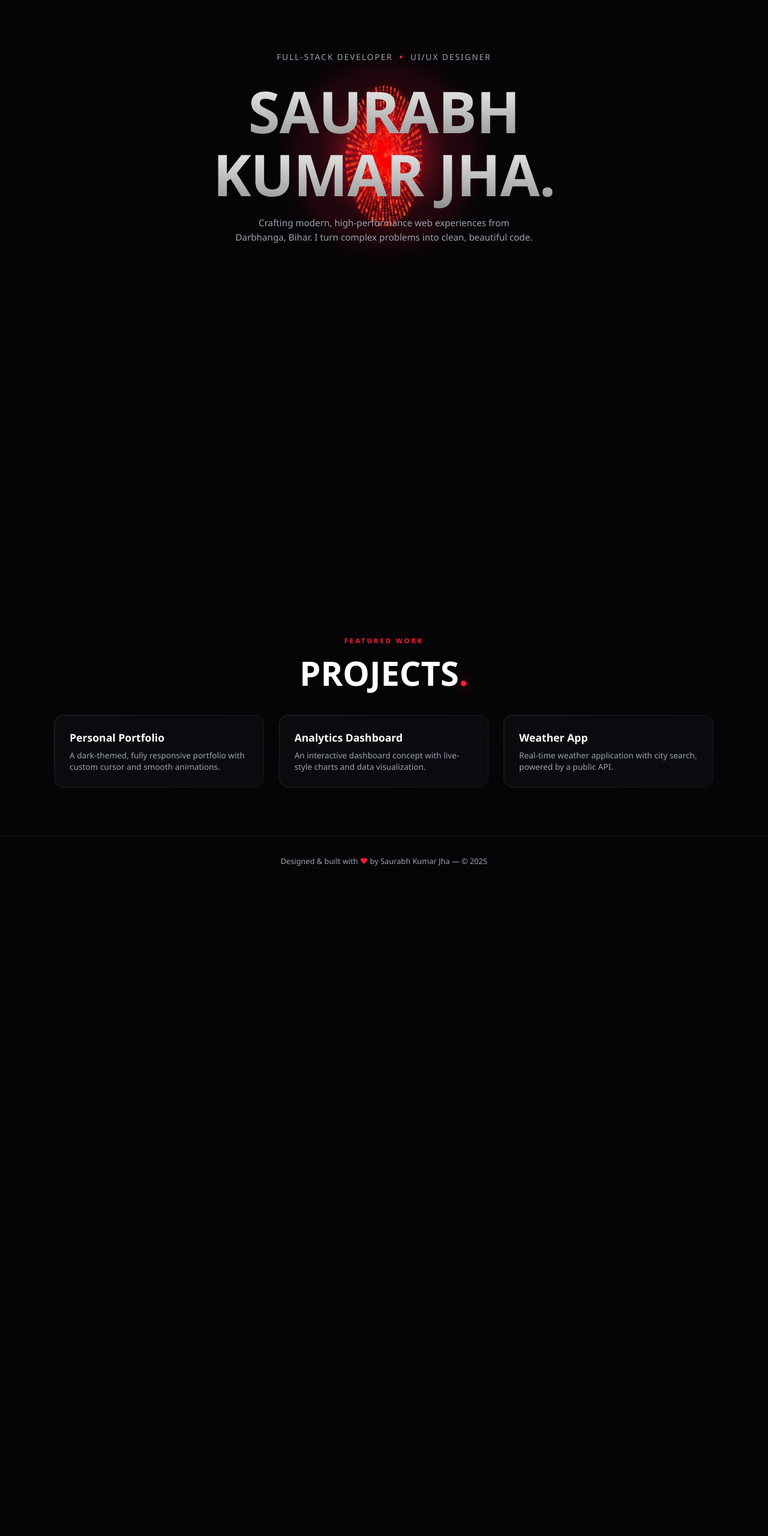
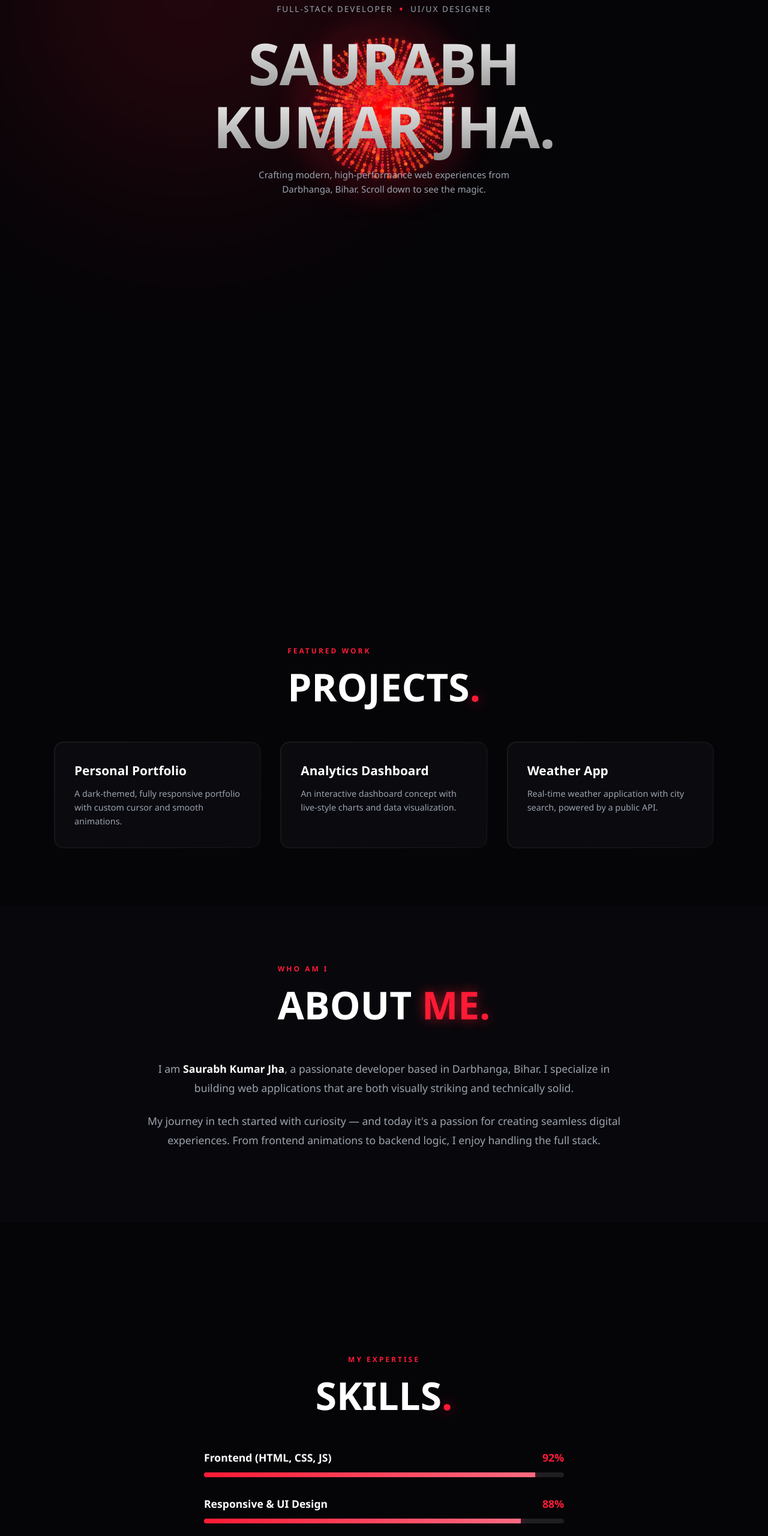
Before and after one commit to saurabhkashyap-maker/Portfoliosaurabh, a plain HTML site: page index.html in a window 1280 px wide. Shown: the part 220-2780 px from the top of the page at 60% size. Before the commit the page ends 1696 px from the top, so only its background shows below. Drawn offline with Linux system fonts and the light colour scheme.

Commit message:
Refactor index.html for layout and animation enhancements
Updated styles and structure for improved layout and animations.

```diff
--- a/index.html
+++ b/index.html
@@ -18,7 +18,7 @@
   }
   html { scroll-behavior:smooth; }
   body {
-    font-family:'Segoe UI', system-ui, -apple-system, sans-serif;
+    font-family:'Segoe UI', system-ui, sans-serif;
     background:var(--bg);
     color:var(--text);
     overflow-x:hidden;
@@ -30,11 +30,11 @@
   /* ============ BACKGROUND GLOW ============ */
   .bg-glow { position:fixed; inset:0; z-index:-2; overflow:hidden; pointer-events: none; }
   .bg-glow::before {
-    content:''; position:absolute; width:300px; height:300px; border-radius:50%;
-    background:var(--red); filter:blur(100px); opacity:.3;
-    top:0; left:-100px; animation:float1 15s ease-in-out infinite alternate;
+    content:''; position:absolute; width:600px; height:600px; border-radius:50%;
+    background:var(--red); filter:blur(150px); opacity:.15;
+    top:-200px; left:-100px; animation:float1 15s ease-in-out infinite alternate;
   }
-  @keyframes float1 { 100% { transform:translate(200px, 200px); } }
+  @keyframes float1 { 100% { transform:translate(300px, 300px); } }
 
   /* ============ CUSTOM CURSOR ============ */
   .cursor-dot, .cursor-ring {
@@ -49,11 +49,11 @@
   .cursor-ring.hover { width:60px; height:60px; background:rgba(255,26,53,.15); border-color:var(--red); }
   @media (hover:none) { body { cursor:auto; } .cursor-dot,.cursor-ring { display:none; } }
 
-  /* ============ NAV (Mobile Friendly) ============ */
+  /* ============ NAV ============ */
   nav {
     position:fixed; top:15px; left:50%; transform:translateX(-50%);
     z-index:100; display:flex; align-items:center; justify-content:space-between;
-    padding:0.6rem 1rem; border-radius:50px; width:calc(100% - 30px); max-width:1000px;
+    padding:0.6rem 1.5rem; border-radius:50px; width:calc(100% - 30px); max-width:1000px;
     background:var(--glass); backdrop-filter:blur(20px);
     border:1px solid var(--border); box-shadow:0 10px 30px rgba(0,0,0,0.5);
   }
@@ -65,17 +65,25 @@
   nav .btn-small { background:var(--red); color:#fff; padding:0.5rem 1rem; border-radius:50px; font-size:0.75rem; font-weight:700; box-shadow:0 0 15px var(--red-glow); }
   @media(max-width:850px) { nav ul { display:none; } }
 
-  /* ============ HERO SECTION (FIXED PARTICLES) ============ */
+  /* ============ SCROLL REVEAL CLASSES ============ */
+  .reveal-up { opacity:0; transform:translateY(60px); transition:all 1s cubic-bezier(0.2, 0.8, 0.2, 1); }
+  .reveal-left { opacity:0; transform:translateX(-60px); transition:all 1s cubic-bezier(0.2, 0.8, 0.2, 1); }
+  .reveal-right { opacity:0; transform:translateX(60px); transition:all 1s cubic-bezier(0.2, 0.8, 0.2, 1); }
+  .reveal-scale { opacity:0; transform:scale(0.8); transition:all 1s cubic-bezier(0.2, 0.8, 0.2, 1); }
+
+  .reveal-up.in, .reveal-left.in, .reveal-right.in, .reveal-scale.in {
+    opacity:1; transform:translate(0,0) scale(1);
+  }
+
+  /* ============ HERO SECTION ============ */
   #home { height: 150vh; position: relative; }
   .hero-sticky {
     position: sticky; top: 0; height: 100vh;
     display: flex; flex-direction: column; align-items: center; justify-content: center;
     padding: 0 5vw; overflow: hidden;
   }
-
   .hero-text {
     position: relative; z-index: 2; max-width: 700px; text-align: center;
-    transition: opacity 0.1s;
   }
   .hero-title {
     font-size:clamp(2.5rem,8vw,6rem); font-weight:900; line-height:1.1;
@@ -92,36 +100,64 @@
   .hero-subtitle span { color:var(--red); font-size:1.2rem; }
   .hero-desc { color:var(--muted); max-width:500px; margin: 0 auto 2rem; font-size:0.95rem; line-height:1.6; }
 
-  /* Canvas for Particles */
   #hero-particles {
     position: absolute; top: 0; left: 0; width: 100%; height: 100%;
     z-index: 1; pointer-events: none;
   }
-
-  /* Center Glowing Element (jo tootega) */
   .hero-center-glow {
     position: absolute; width: 250px; height: 250px; border-radius: 50%;
     background: radial-gradient(circle, rgba(255,26,53,0.8) 0%, transparent 70%);
     z-index: 0; filter: blur(15px);
-    display: flex; align-items: center; justify-content: center;
     box-shadow: 0 0 50px rgba(255,26,53,0.5);
   }
 
-  /* Other Sections */
-  section { padding: 5rem 5vw; display: flex; flex-direction: column; align-items: center; text-align: center; background: var(--bg); position: relative; z-index: 10;}
-  .section-tag { font-size:0.7rem; letter-spacing:3px; text-transform:uppercase; color:var(--red); margin-bottom:0.5rem; font-weight:600; }
-  h2.section-title { font-size:clamp(2rem,6vw,3.5rem); font-weight:900; text-transform:uppercase; margin-bottom:2rem; }
+  /* ============ GENERAL SECTION ============ */
+  section.content-sec { padding: 6rem 5vw; display: flex; flex-direction: column; align-items: center; position: relative; z-index: 10; background: var(--bg); }
+  .section-tag { font-size:0.75rem; letter-spacing:3px; text-transform:uppercase; color:var(--red); margin-bottom:0.5rem; font-weight:700; }
+  h2.section-title { font-size:clamp(2.2rem,6vw,4rem); font-weight:900; text-transform:uppercase; margin-bottom:3rem; text-align: center;}
   h2.section-title span { color:var(--red); text-shadow:0 0 20px var(--red-glow); }
 
-  .projects-grid { display:grid; grid-template-columns:repeat(auto-fit, minmax(280px, 1fr)); gap:1.5rem; width:100%; max-width:1100px; text-align: left; }
-  .project-card { border-radius:16px; padding:1px; background:linear-gradient(135deg, rgba(255,255,255,0.1), transparent); transition:0.4s; }
-  .project-card:hover { transform:translateY(-5px); background:linear-gradient(135deg, var(--red), transparent); box-shadow:0 10px 30px rgba(255,26,53,0.2); }
-  .project-inner { background:#0a0a0f; border-radius:15px; padding:1.5rem; border:1px solid rgba(255,255,255,0.05); }
-  .project-inner h3 { font-size:1.1rem; margin-bottom:0.5rem; }
-  .project-inner p { color:var(--muted); font-size:0.85rem; }
+  /* ============ PROJECTS (Staggered Scroll) ============ */
+  .projects-grid { display:grid; grid-template-columns:repeat(auto-fit, minmax(300px, 1fr)); gap:2rem; width:100%; max-width:1100px; }
+  .project-card {
+    border-radius:16px; padding:1px;
+    background:linear-gradient(135deg, rgba(255,255,255,0.1), transparent);
+    transition:0.4s;
+  }
+  .project-card:hover { transform:translateY(-8px); background:linear-gradient(135deg, var(--red), transparent); box-shadow:0 15px 40px rgba(255,26,53,0.2); }
+  .project-inner { background:#0a0a0f; border-radius:15px; padding:2rem; border:1px solid rgba(255,255,255,0.05); height: 100%; }
+  .project-inner h3 { font-size:1.3rem; margin-bottom:0.8rem; }
+  .project-inner p { color:var(--muted); font-size:0.9rem; line-height:1.6; }
 
-  footer { text-align:center; padding:2rem; color:var(--muted); font-size:0.8rem; border-top:1px solid rgba(255,255,255,0.05); background:var(--bg); z-index:10; position: relative;}
-  footer b { color:var(--red); }
+  /* ============ SKILLS (Sticky Scroll Progress) ============ */
+  #skills { height: 200vh; position: relative; }
+  .skills-sticky {
+    position: sticky; top: 0; height: 100vh;
+    display: flex; flex-direction: column; align-items: center; justify-content: center;
+    padding: 0 5vw; background: var(--bg);
+  }
+  .skills-container { width: 100%; max-width: 600px; display: flex; flex-direction: column; gap: 2rem; }
+  .skill-row { display: flex; flex-direction: column; gap: 0.8rem; opacity: 0; transform: translateY(30px); transition: 0.6s ease; }
+  .skill-row.in { opacity: 1; transform: translateY(0); }
+  .skill-label { display: flex; justify-content: space-between; font-weight: 600; font-size: 1.1rem; }
+  .skill-label span:last-child { color: var(--red); }
+  .bar { height: 8px; background: rgba(255,255,255,0.1); border-radius: 10px; overflow: hidden; }
+  .bar-fill { height: 100%; width: 0; background: linear-gradient(90deg, #ff1a35, #ff6b82); box-shadow: 0 0 15px var(--red-glow); transition: width 1.5s ease; }
+
+  /* ============ ABOUT SECTION ============ */
+  .about-content { max-width: 800px; text-align: center; color: var(--muted); line-height: 1.8; font-size: 1.1rem; }
+  .about-content p { margin-bottom: 1.5rem; }
+  .about-content b { color: #fff; }
+
+  /* ============ CONTACT ============ */
+  .contact-btn {
+    padding: 1rem 2.5rem; border-radius: 50px; background: var(--red); color: #fff;
+    font-weight: bold; text-transform: uppercase; letter-spacing: 1px;
+    box-shadow: 0 0 20px var(--red-glow); transition: 0.3s; display: inline-block; margin-top: 2rem;
+  }
+  .contact-btn:hover { box-shadow: 0 0 40px var(--red); transform: translateY(-3px); }
+
+  footer { text-align:center; padding:2rem; color:var(--muted); font-size:0.8rem; border-top:1px solid rgba(255,255,255,0.05); background:var(--bg); position: relative; z-index:10; }
 </style>
 </head>
 <body>
@@ -135,6 +171,8 @@
   <ul>
     <li><a href="#home" class="active">Home</a></li>
     <li><a href="#projects">Projects</a></li>
+    <li><a href="#about">About</a></li>
+    <li><a href="#skills">Skills</a></li>
   </ul>
   <a href="#contact" class="btn-small">HIRE ME</a>
 </nav>
@@ -142,14 +180,8 @@
 <!-- HERO SECTION -->
 <section id="home">
   <div class="hero-sticky">
-
-    <!-- Center Glowing Core -->
     <div class="hero-center-glow"></div>
-
-    <!-- Canvas for Particles -->
     <canvas id="hero-particles"></canvas>
-
-    <!-- Text Content -->
     <div class="hero-text">
       <div class="hero-subtitle">Full-Stack Developer <span>•</span> UI/UX Designer</div>
       <h1 class="hero-title">
@@ -158,31 +190,33 @@
       </h1>
       <p class="hero-desc">
         Crafting modern, high-performance web experiences from Darbhanga, Bihar.
-        I turn complex problems into clean, beautiful code.
+        Scroll down to see the magic.
       </p>
     </div>
   </div>
 </section>
 
 <!-- PROJECTS SECTION -->
-<section id="projects">
-  <div class="section-tag">Featured Work</div>
-  <h2 class="section-title">PROJECTS<span>.</span></h2>
+<section id="projects" class="content-sec">
+  <div class="reveal-up">
+    <div class="section-tag">Featured Work</div>
+    <h2 class="section-title">PROJECTS<span>.</span></h2>
+  </div>
 
   <div class="projects-grid">
-    <div class="project-card">
+    <div class="project-card reveal-left">
       <div class="project-inner">
         <h3>Personal Portfolio</h3>
         <p>A dark-themed, fully responsive portfolio with custom cursor and smooth animations.</p>
       </div>
     </div>
-    <div class="project-card">
+    <div class="project-card reveal-up">
       <div class="project-inner">
         <h3>Analytics Dashboard</h3>
         <p>An interactive dashboard concept with live-style charts and data visualization.</p>
       </div>
     </div>
-    <div class="project-card">
+    <div class="project-card reveal-right">
       <div class="project-inner">
         <h3>Weather App</h3>
         <p>Real-time weather application with city search, powered by a public API.</p>
@@ -191,8 +225,53 @@
   </div>
 </section>
 
+<!-- ABOUT SECTION -->
+<section id="about" class="content-sec" style="background: #08080c;">
+  <div class="reveal-scale">
+    <div class="section-tag">Who Am I</div>
+    <h2 class="section-title">ABOUT <span>ME.</span></h2>
+  </div>
+  <div class="about-content reveal-up">
+    <p>I am <b>Saurabh Kumar Jha</b>, a passionate developer based in Darbhanga, Bihar. I specialize in building web applications that are both visually striking and technically solid.</p>
+    <p>My journey in tech started with curiosity — and today it's a passion for creating seamless digital experiences. From frontend animations to backend logic, I enjoy handling the full stack.</p>
+  </div>
+</section>
+
+<!-- SKILLS SECTION (Sticky Scroll) -->
+<section id="skills">
+  <div class="skills-sticky">
+    <div class="section-tag">My Expertise</div>
+    <h2 class="section-title">SKILLS<span>.</span></h2>
+
+    <div class="skills-container">
+      <div class="skill-row">
+        <div class="skill-label"><span>Frontend (HTML, CSS, JS)</span><span>92%</span></div>
+        <div class="bar"><div class="bar-fill" data-width="92"></div></div>
+      </div>
+      <div class="skill-row">
+        <div class="skill-label"><span>Responsive & UI Design</span><span>88%</span></div>
+        <div class="bar"><div class="bar-fill" data-width="88"></div></div>
+      </div>
+      <div class="skill-row">
+        <div class="skill-label"><span>Git & Version Control</span><span>85%</span></div>
+        <div class="bar"><div class="bar-fill" data-width="85"></div></div>
+      </div>
+    </div>
+  </div>
+</section>
+
+<!-- CONTACT SECTION -->
+<section id="contact" class="content-sec" style="min-height: 60vh; justify-content: center;">
+  <div class="reveal-up" style="text-align: center;">
+    <div class="section-tag">Let's Connect</div>
+    <h2 class="section-title" style="margin-bottom: 1rem;">READY TO <span>BUILD?</span></h2>
+    <p style="color: var(--muted); max-width: 500px; margin: 0 auto;">Have a project in mind or just want to say hi? Let's create something amazing together.</p>
+    <a href="tel:+917050624940" class="contact-btn">Call Me Now</a>
+  </div>
+</section>
+
 <footer>
-  Designed & built with <b>♥</b> by Saurabh Kumar Jha — © 2025
+  Designed & built with <b style="color:var(--red)">♥</b> by Saurabh Kumar Jha — © 2025
 </footer>
 
 <script>
@@ -215,13 +294,12 @@
     el.addEventListener('mouseleave', () => ring.classList.remove('hover'));
   });
 
-  /* ============ RESPONSIVE HERO DISINTEGRATION EFFECT ============ */
+  /* ============ HERO PARTICLES ============ */
   const canvas = document.getElementById('hero-particles');
   const ctx = canvas.getContext('2d');
   const heroSection = document.getElementById('home');
   const heroText = document.querySelector('.hero-text');
   const centerGlow = document.querySelector('.hero-center-glow');
-
   let particles = [];
   let canvasWidth, canvasHeight;
 
@@ -232,82 +310,93 @@
 
   class Particle {
     constructor(x, y, targetX, targetY) {
-      this.x = x;
-      this.y = y;
-      this.originX = x;
-      this.originY = y;
-      this.targetX = targetX;
-      this.targetY = targetY;
+      this.x = x; this.y = y;
+      this.originX = x; this.originY = y;
+      this.targetX = targetX; this.targetY = targetY;
       this.size = Math.random() * 2.5 + 1;
       this.color = `rgba(255, ${Math.random() * 80 + 30}, ${Math.random() * 50 + 20}, ${Math.random() * 0.5 + 0.5})`;
     }
-
     update(progress) {
       this.x = this.originX + (this.targetX - this.originX) * progress;
       this.y = this.originY + (this.targetY - this.originY) * progress;
-
-      // Random floating effect
-      this.x += Math.sin(Date.now() * 0.001 + this.originY) * progress * 15;
-      this.y += Math.cos(Date.now() * 0.001 + this.originX) * progress * 15;
+      this.x += Math.sin(Date.now() * 0.001 + this.originY) * progress * 20;
+      this.y += Math.cos(Date.now() * 0.001 + this.originX) * progress * 20;
     }
-
     draw() {
       ctx.fillStyle = this.color;
       ctx.beginPath();
       ctx.arc(this.x, this.y, this.size, 0, Math.PI * 2);
       ctx.fill();
-      ctx.shadowBlur = 15;
+      ctx.shadowBlur = 10;
       ctx.shadowColor = 'rgba(255, 26, 53, 0.8)';
     }
   }
 
-  // FIX: Create particles from a fixed center point, not bounding box
   function createParticles() {
     particles = [];
     const centerX = canvasWidth / 2;
     const centerY = canvasHeight / 2;
-    const radius = 120; // Size of the core that breaks
-
-    // Create particle grid in a circle
+    const radius = 120;
     for (let angle = 0; angle < Math.PI * 2; angle += 0.1) {
       for (let r = 0; r < radius; r += 5) {
         const x = centerX + Math.cos(angle) * r;
         const y = centerY + Math.sin(angle) * r;
-
-        // Random scatter target
-        const targetX = Math.random() * canvasWidth;
-        const targetY = Math.random() * canvasHeight;
-
-        particles.push(new Particle(x, y, targetX, targetY));
+        particles.push(new Particle(x, y, Math.random() * canvasWidth, Math.random() * canvasHeight));
       }
     }
   }
 
   function animateHero() {
     ctx.clearRect(0, 0, canvasWidth, canvasHeight);
-
     const scrollY = window.scrollY;
     const heroHeight = heroSection.offsetHeight;
     const windowHeight = window.innerHeight;
-
-    // Calculate scroll progress (0 to 1)
     let progress = scrollY / (heroHeight - windowHeight);
     progress = Math.max(0, Math.min(1, progress));
 
-    // Fade out text and glow as user scrolls
     heroText.style.opacity = Math.max(0, 1 - (progress * 2.5));
     centerGlow.style.opacity = Math.max(0, 1 - (progress * 3));
     centerGlow.style.transform = `scale(${1 + progress * 2})`;
 
-    // Update and draw particles
-    particles.forEach(p => {
-      p.update(progress);
-      p.draw();
-    });
-
+    particles.forEach(p => { p.update(progress); p.draw(); });
     requestAnimationFrame(animateHero);
   }
 
+  /* ============ SCROLL REVEAL OBSERVER ============ */
+  const reveals = document.querySelectorAll('.reveal-up, .reveal-left, .reveal-right, .reveal-scale');
+  const revealObserver = new IntersectionObserver((entries) => {
+    entries.forEach(entry => {
+      if (entry.isIntersecting) {
+        entry.target.classList.add('in');
+        revealObserver.unobserve(entry.target);
+      }
+    });
+  }, { threshold: 0.15 });
+  reveals.forEach(el => revealObserver.observe(el));
+
+  /* ============ STICKY SKILLS SCROLL ANIMATION ============ */
+  const skillsSection = document.getElementById('skills');
+  const skillRows = document.querySelectorAll('.skill-row');
+  const bars = document.querySelectorAll('.bar-fill');
+
+  function animateSkills() {
+    const rect = skillsSection.getBoundingClientRect();
+    const windowHeight = window.innerHeight;
+
+    // Calculate progress based on sticky section position
+    let progress = -rect.top / (rect.height - windowHeight);
+    progress = Math.max(0, Math.min(1, progress));
+
+    // Reveal each skill row based on scroll progress
+    skillRows.forEach((row, index) => {
+      if (progress > (index * 0.2)) {
+        row.classList.add('in');
+        bars[index].style.width = bars[index].getAttribute('data-width') + '%';
+      }
+    });
+  }
+
+  /* ============ INITIALIZE ON LOAD ============ */
   window.addEventListener('load', () => {
     initCanvas();
     createParticles();
@@ -318,6 +407,9 @@
     initCanvas();
     createParticles();
   });
+
+  // Listen to scroll for skills sticky animation
+  window.addEventListener('scroll', animateSkills);
 </script>
 </body>
 </html>
```
